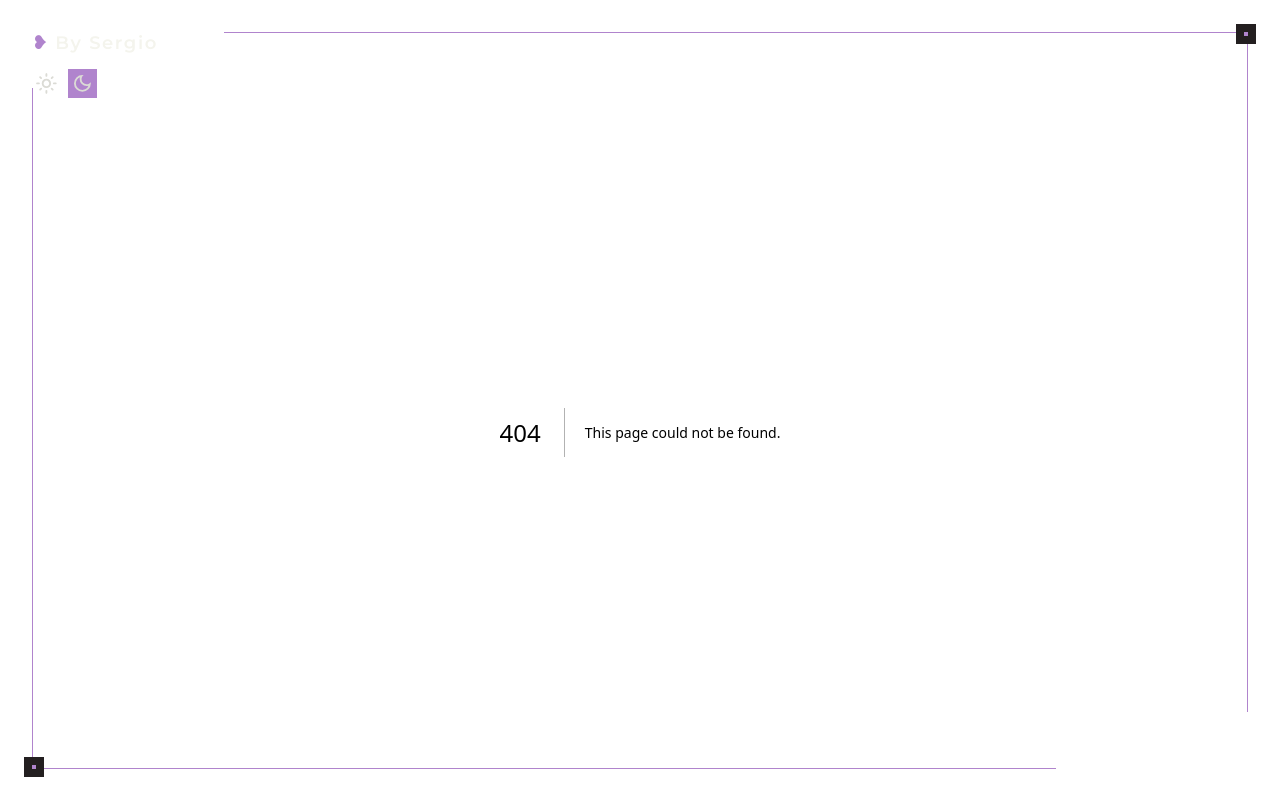
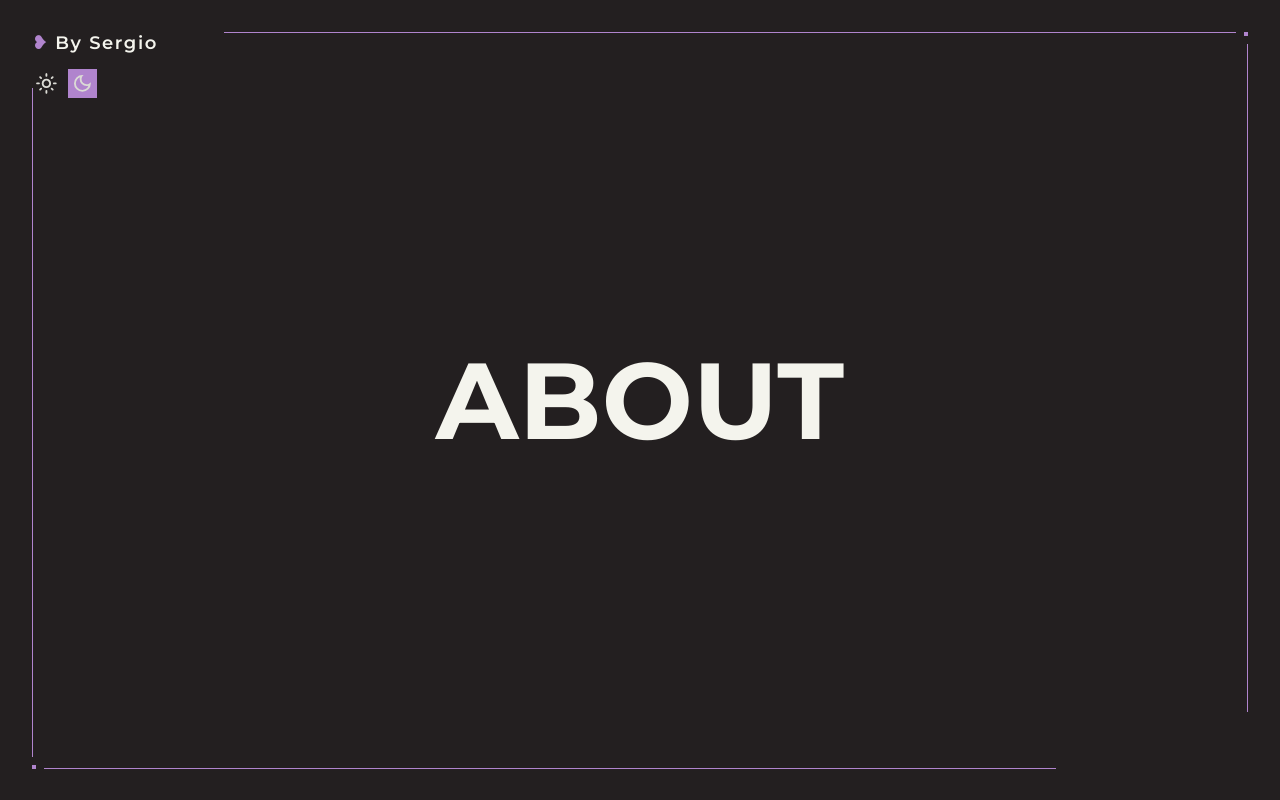
Before and after one commit to ticcat/web_repo, a Next.js app in the folder web/: page /about in a window 1280 px wide. Before the commit this address had no page. Built offline with nearby package versions, Linux system fonts and the light colour scheme.

Commit message:
Created about test page

```diff
--- /dev/null
+++ b/web/src/app/about/page.module.css
@@ -0,0 +1,67 @@
+.header, .h5, .h4, .h3, .h2, .h1, .container .title {
+  font-family: "Montserrat", sans-serif;
+  font-weight: 700;
+  letter-spacing: 0.015rem;
+  color: rgb(var(--head-sub-rgb));
+}
+
+.h1, .container .title {
+  font-size: 108px;
+}
+
+.h2 {
+  font-size: 70px;
+}
+
+.h3 {
+  font-size: 55px;
+}
+
+.h4 {
+  font-size: 35px;
+}
+
+.h5 {
+  font-size: 25px;
+}
+
+.subtitle, .sub3, .sub2, .sub1 {
+  font-family: "Montserrat", sans-serif;
+  font-weight: 600;
+  letter-spacing: 0.1rem;
+  color: rgb(var(--head-sub-rgb));
+}
+
+.sub1 {
+  font-size: 25px;
+}
+
+.sub2 {
+  font-size: 20px;
+}
+
+.sub3 {
+  font-size: 18px;
+}
+
+.body, .b2, .b1 {
+  font-family: "Manrope", sans-serif;
+  font-weight: 400;
+  color: rgb(var(--body-rgb));
+}
+
+.b1 {
+  font-size: 16px;
+}
+
+.b2 {
+  font-size: 14px;
+}
+
+.container {
+  width: 100%;
+  height: 100%;
+  display: flex;
+  align-items: center;
+  justify-content: center;
+}/*# sourceMappingURL=page.module.css.map */
--- /dev/null
+++ b/web/src/app/about/page.module.scss
@@ -0,0 +1,13 @@
+@use "../../globalStyles/globalClasses";
+
+.container {
+  width: 100%;
+  height: 100%;
+  display: flex;
+  align-items: center;
+  justify-content: center;
+
+  .title {
+    @extend .h1;
+  }
+}
--- /dev/null
+++ b/web/src/app/about/page.tsx
@@ -0,0 +1,9 @@
+import styles from "./page.module.css";
+
+export default function About() {
+  return (
+    <div className={styles.container}>
+      <h1 className={styles.title}>ABOUT</h1>
+    </div>
+  );
+}
```
Also changed, not shown: 1 other file (tests, documents, lock files or other folders).
